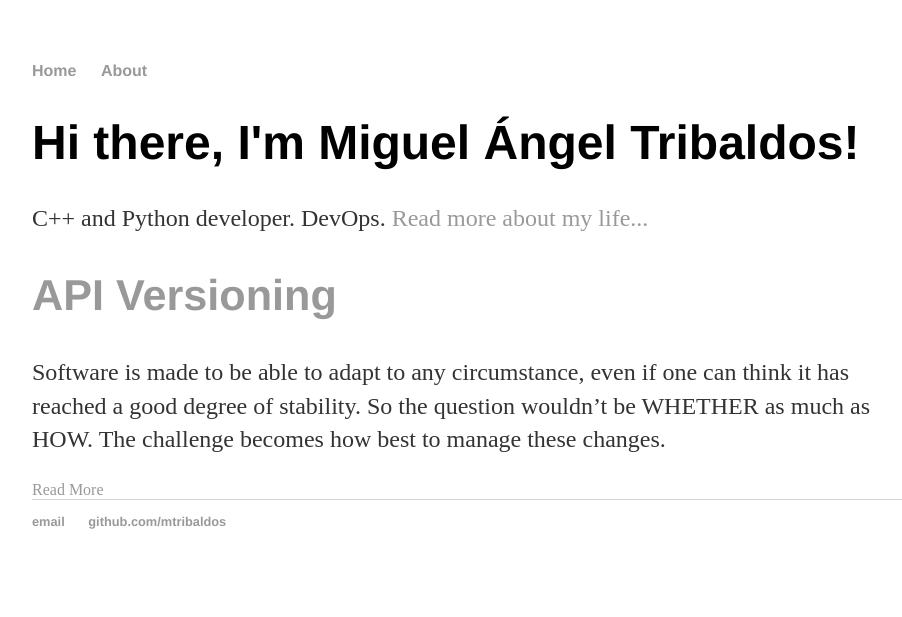
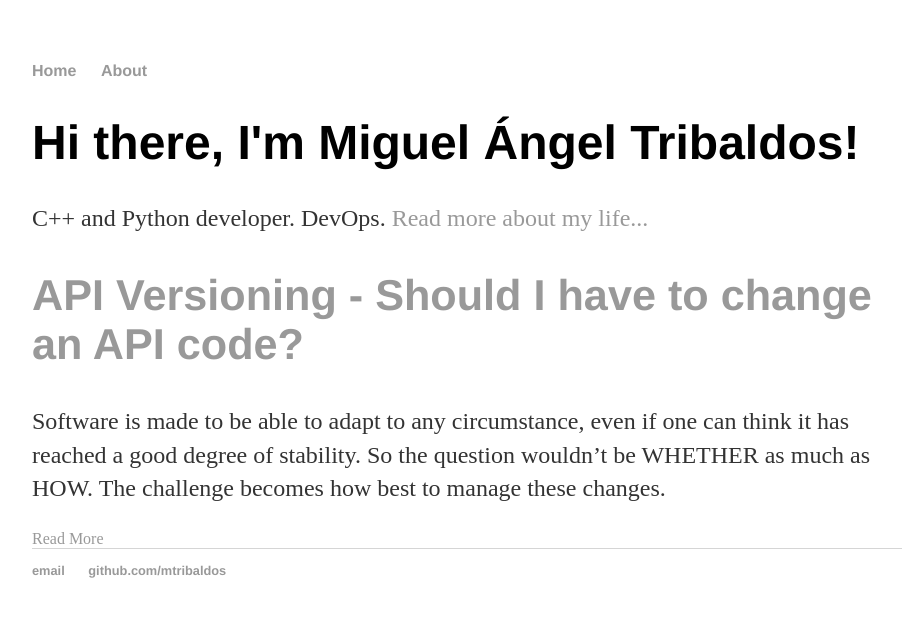
Before and after one commit to mtribaldos/mtribaldos.github.io, a Jekyll site: the page built from index.html, in a window 1280 px wide. Shown: the top 617 px of the page, without its empty margins (160-1062 px from the left). Built offline with Jekyll 4.4.1, drawn with Linux system fonts in a browser that asks for light colours.

Commit message:
First post

```diff
--- a/_posts/2021-11-9-API-Versioning.md
+++ b/_posts/2021-11-9-API-Versioning.md
@@ -1,6 +1,6 @@
 ---
 layout: post
-title: API Versioning
+title: API Versioning - Should I have to change an API code?
 ---
 
 Software is made to be able to adapt to any circumstance, even if one can think it has reached a good degree of stability. So the question wouldn't be WHETHER as much as HOW.  The challenge becomes how best to manage these changes.
```
